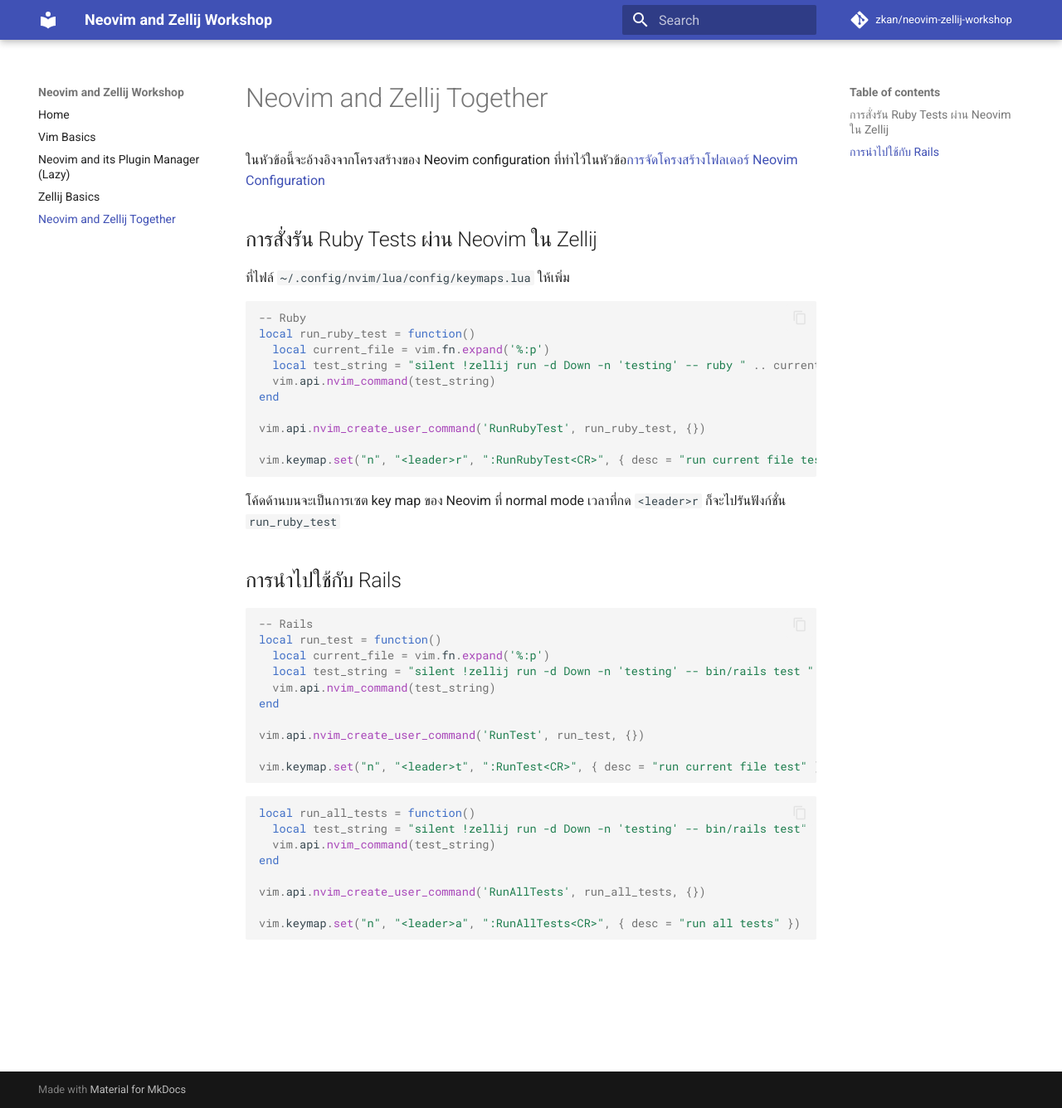
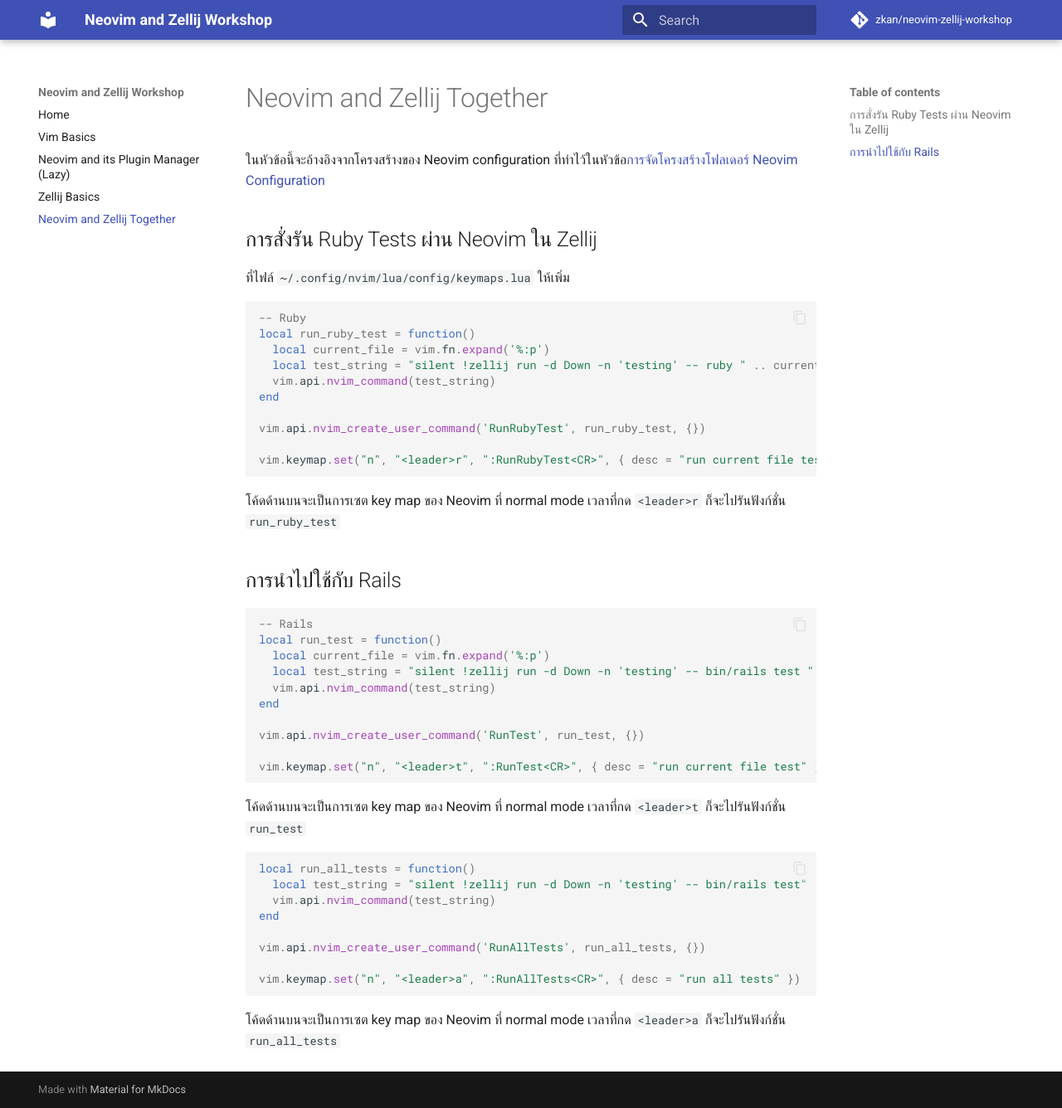
Before and after one commit to zkan/neovim-zellij-workshop, an MkDocs documentation site: the page built from docs/neovim-and-zellij-together.md, in a window 1280 px wide and 1336 px high. Shown: the whole window at 83% size. Built offline with MkDocs 1.6.1 and Material for MkDocs 9.7.7, drawn with Linux system fonts in a browser that asks for light colours; comment, search, counter and statistics services are not loaded.

Commit message:
Describe each code

````diff
--- a/docs/neovim-and-zellij-together.md
+++ b/docs/neovim-and-zellij-together.md
@@ -38,6 +38,8 @@
 vim.keymap.set("n", "<leader>t", ":RunTest<CR>", { desc = "run current file test" })
 ```
 
+โค้ดด้านบนจะเป็นการเซต key map ของ Neovim ที่ normal mode เวลาที่กด `<leader>t` ก็จะไปรันฟังก์ชั่น `run_test`
+
 ```lua
 local run_all_tests = function()
   local test_string = "silent !zellij run -d Down -n 'testing' -- bin/rails test"
@@ -48,3 +50,5 @@
 
 vim.keymap.set("n", "<leader>a", ":RunAllTests<CR>", { desc = "run all tests" })
 ```
+
+โค้ดด้านบนจะเป็นการเซต key map ของ Neovim ที่ normal mode เวลาที่กด `<leader>a` ก็จะไปรันฟังก์ชั่น `run_all_tests`
````
